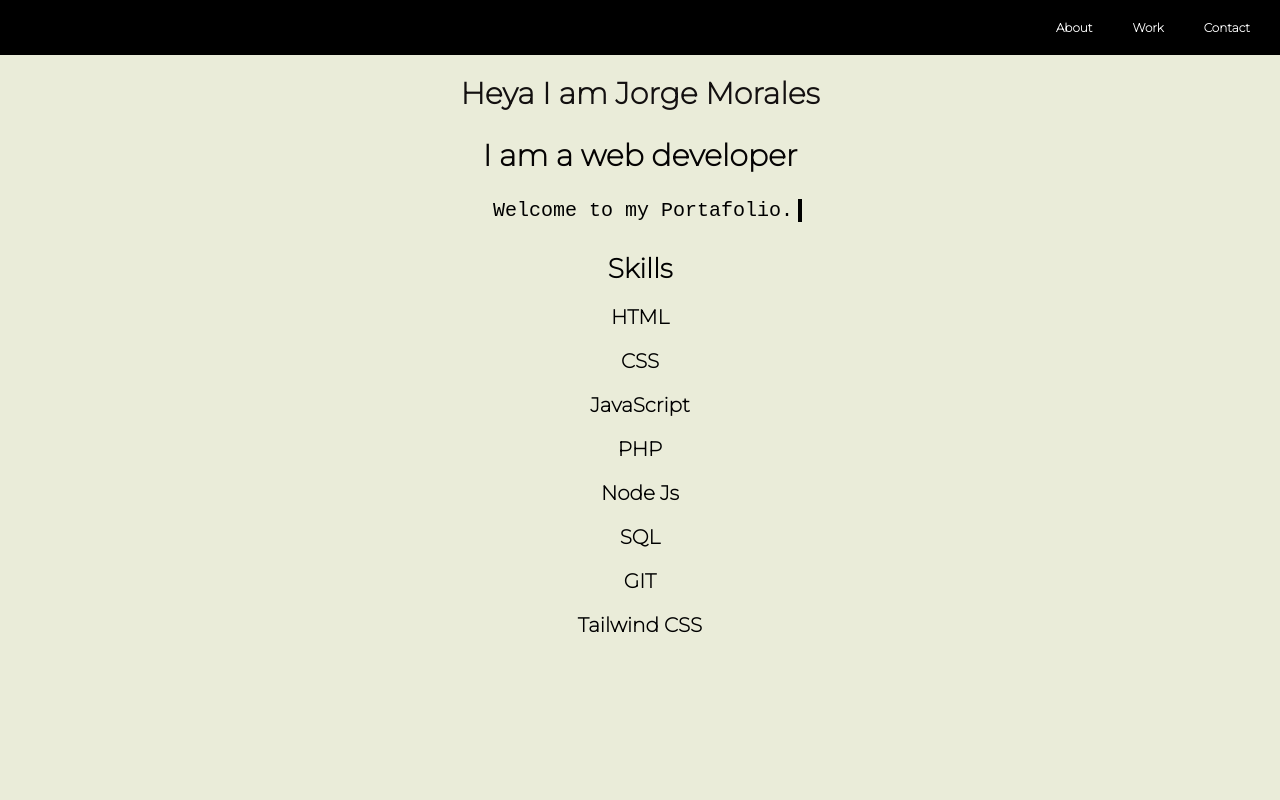
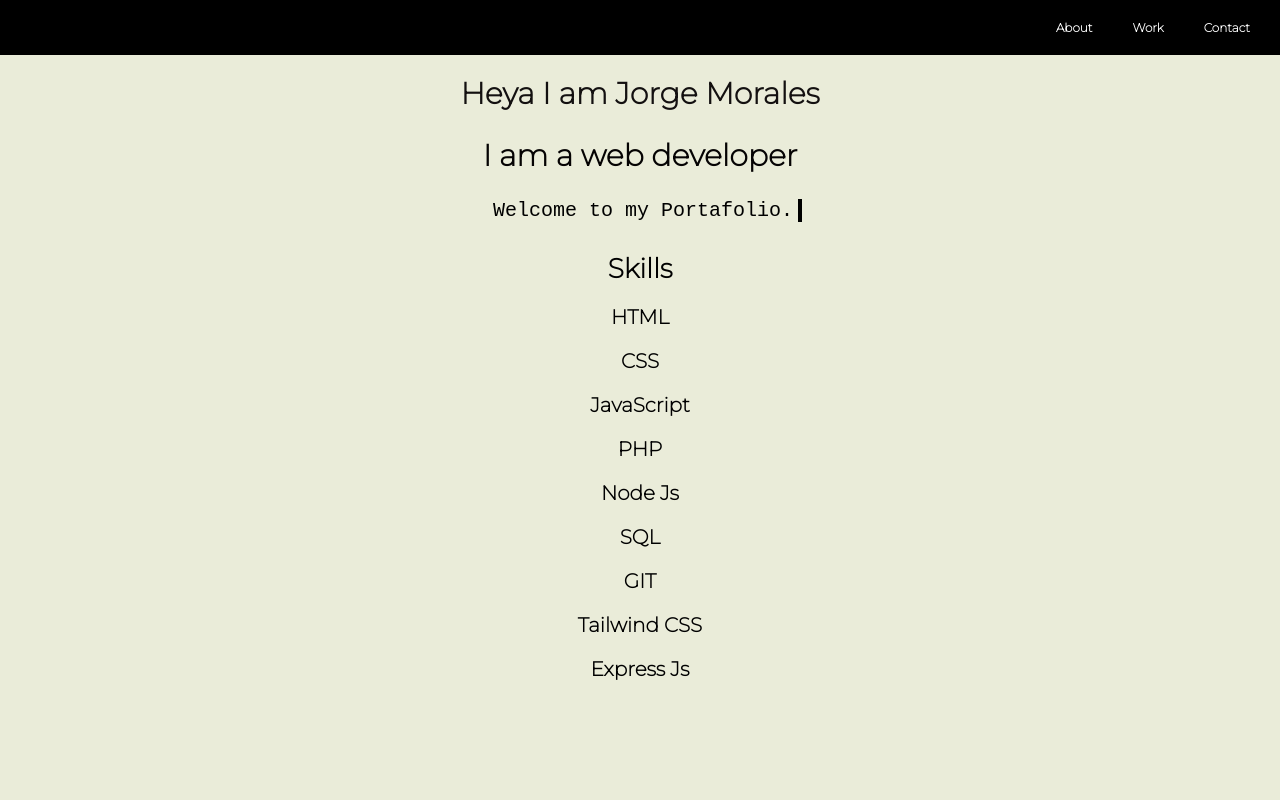
Before and after one commit to Joshwawo/old-portfolio, a plain HTML site: page index.html in a window 1280 px wide. Shown: the top 800 px of the page. Drawn offline with Linux system fonts and the light colour scheme.

Commit message:
s commit

```diff
--- a/index.html
+++ b/index.html
@@ -64,6 +64,7 @@
                     <P>SQL</P>
                     <p>GIT</p>
                     <p>Tailwind CSS</p>
+                    <p>Express Js</p>
 
 
 
```
